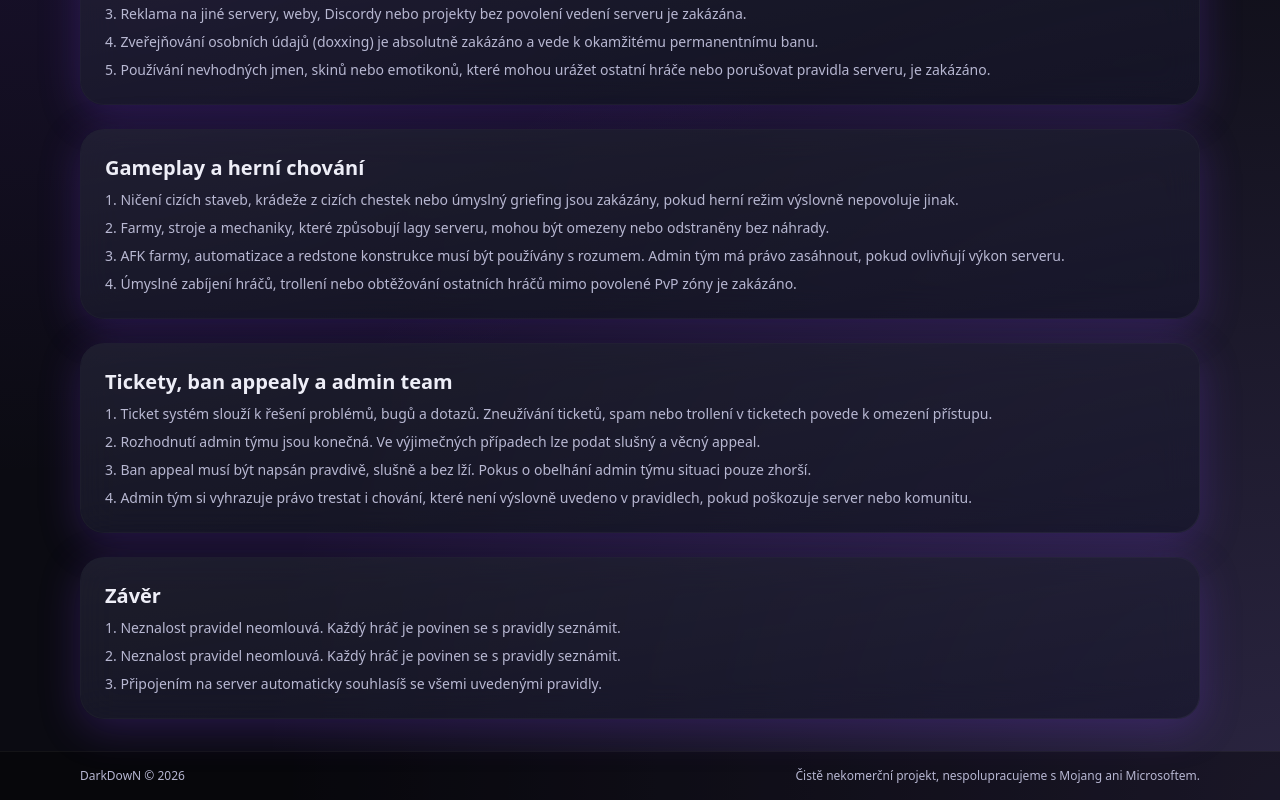
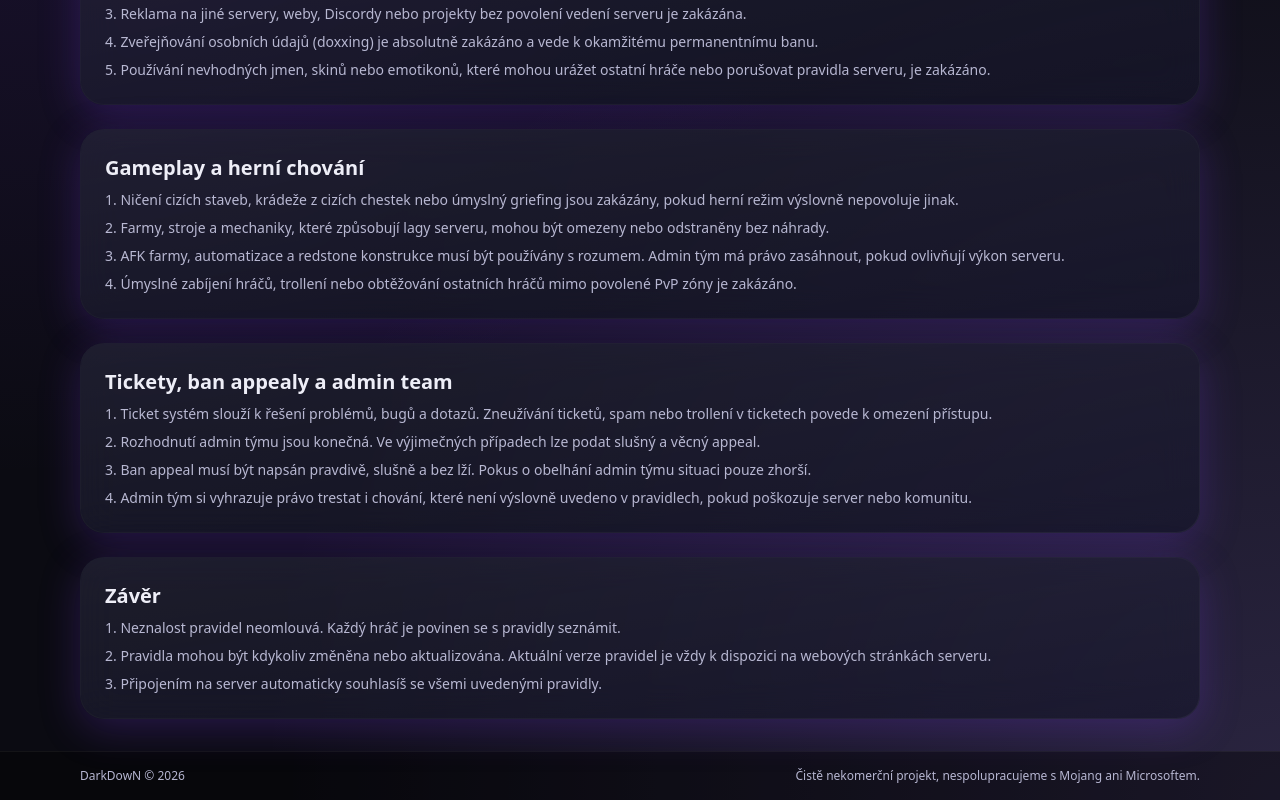
Before and after one commit to domciss713/darkdown, a Next.js app: page /rules in a window 1280 px wide. Shown: the part 540-1340 px from the top of the page. Built offline with nearby package versions, Linux system fonts and the light colour scheme.

Commit message:
Uprava UI v /rules konec

```diff
--- a/app/rules/page.tsx
+++ b/app/rules/page.tsx
@@ -32,7 +32,7 @@ const rules3 = [
 
 const rules4 = [
   "Neznalost pravidel neomlouvá. Každý hráč je povinen se s pravidly seznámit.",
-  "Neznalost pravidel neomlouvá. Každý hráč je povinen se s pravidly seznámit.",
+  "Pravidla mohou být kdykoliv změněna nebo aktualizována. Aktuální verze pravidel je vždy k dispozici na webových stránkách serveru.",
   "Připojením na server automaticky souhlasíš se všemi uvedenými pravidly."
 ];
 
```
